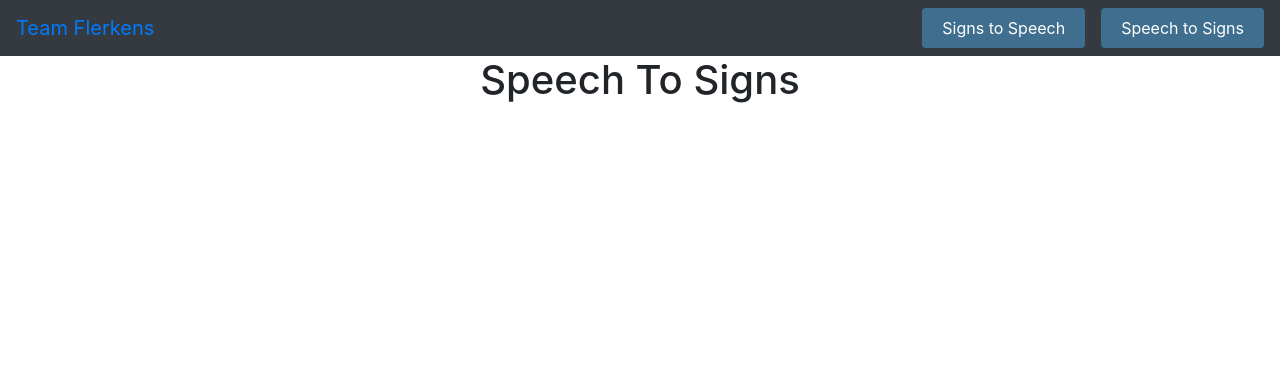
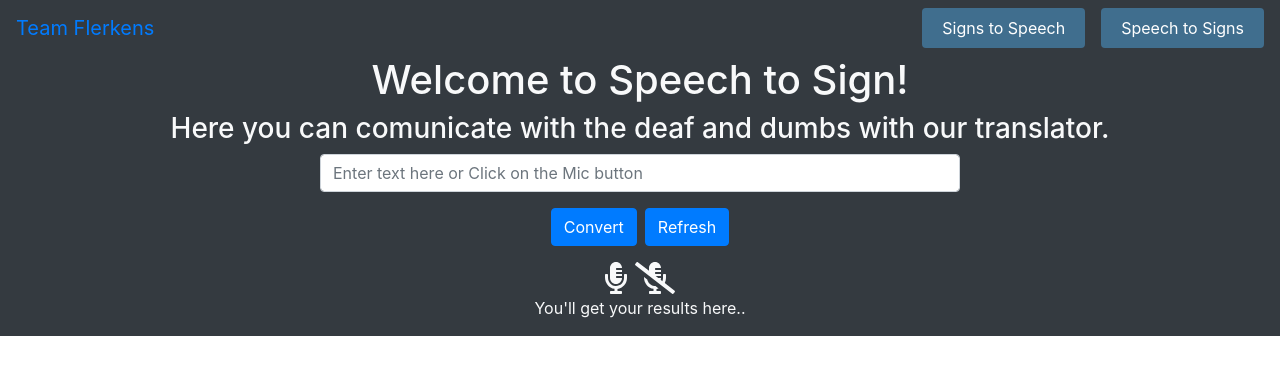
Before and after one commit to Ninad99/flerkens, a React (Create React App) app: page /speech-to-sign in a window 1280 px wide. Shown: the top 374 px of the page. Built offline with nearby package versions, Linux system fonts and the light colour scheme.

Commit message:
Speech to Sign component added

```diff
--- a/src/components/SpeechToSign/SpeechToSign.js
+++ b/src/components/SpeechToSign/SpeechToSign.js
@@ -1,8 +1,81 @@
-import React from 'react';
+import React, { useState, useCallback } from 'react';
+import { storage } from '../firebase/config';
+
+import Form from 'react-bootstrap/Form';
+import Button from 'react-bootstrap/Button';
+import Spinner from 'react-bootstrap/Spinner';
+import { FontAwesomeIcon } from '@fortawesome/react-fontawesome';
+import { faMicrophoneAlt, faMicrophoneAltSlash } from '@fortawesome/free-solid-svg-icons';
+import classes from './SpeechToSign.module.css';
+
+const add = async (alphabet) => {
+  const regex = /^[a-zA-Z0-9]$/;
+  if (alphabet === ' ' || !regex.test(alphabet)) {
+    console.log('invalid character')
+    return null;
+  }
+  const inputAlpha = alphabet.toLowerCase();
+  const storageRef = await storage.ref(`signs/${inputAlpha}.jpg`);
+
+  let url = null;
+  try {
+    url = await storageRef.getDownloadURL();
+  } catch (err) {
+    console.log(err);
+  }
+  return url;
+}
 
 const SpeechToSign = (props) => {
+  const [outputImages, setOutputImages] = useState([]);
+  const [textInput, setTextInput] = useState('');
+  const [showImages, setShowImages] = useState(false);
+  const [isLoading, setIsLoading] = useState(false);
+
+  const handleInput = useCallback(async () => {
+    setIsLoading(true);
+    const images = [];
+    for (let char of textInput) {
+      const imgURL = await add(char);
+      images.push(imgURL);
+    }
+    console.log(images);
+    setOutputImages(images);
+    setShowImages(true);
+    setIsLoading(false);
+  }, [setShowImages, setOutputImages, textInput]);
+
+
   return (
-    <h1>Speech To Signs</h1>
+    <div className="bg-dark text-light d-flex flex-column justify-content-center align-items-center">
+      <h1>Welcome to Speech to Sign!</h1>
+      <h3>Here you can comunicate with the deaf and dumbs with our translator.</h3>
+      <div className={classes.inputContainer}>
+        <Form.Control
+          type="text"
+          placeholder="Enter text here or Click on the Mic button"
+          value={textInput}
+          onChange={event => setTextInput(event.target.value)} />
+      </div>
+      <div className="my-3 d-flex justify-content-around align-items-center">
+        <Button variant="primary" className="mr-2" onClick={handleInput}>Convert</Button>
+        <Button variant="primary" onClick={event => setTextInput('')}>Refresh</Button>
+      </div>
+      <div className="d-flex justify-content-around align-items-center">
+        <span className="mr-2"><FontAwesomeIcon className={classes.micOn} icon={faMicrophoneAlt} size="2x" /></span>
+        <span><FontAwesomeIcon className={classes.micOff} icon={faMicrophoneAltSlash} size="2x" /></span>
+      </div>
+      {isLoading ? <Spinner animation="grow" variant="primary" /> : <p>You'll get your results here..</p>}
+      <div className={classes.outputContainer}>
+        {showImages ? outputImages.map((imgURL, index) => {
+          if (imgURL) {
+            return <img key={index} src={imgURL} style={{ width: '200px', height: '200px' }} alt="output img" />
+          } else {
+            return <br key={index} />
+          }
+        }) : null}
+      </div>
+    </div>
   );
 }
 
--- a/src/components/SpeechToSign/SpeechToSign.module.css
+++ b/src/components/SpeechToSign/SpeechToSign.module.css
@@ -0,0 +1,27 @@
+.inputContainer {
+  width: 50%;
+}
+
+.outputContainer {
+  width: 90%;
+  display: flex;
+  justify-content: flex-start;
+  align-items: center;
+  flex-wrap: wrap;
+}
+
+.micOn {
+  cursor: pointer;
+}
+
+.micOn:hover {
+  color: green;
+}
+
+.micOff {
+  cursor: pointer;
+}
+
+.micOff:hover {
+  color: red;
+}
```
